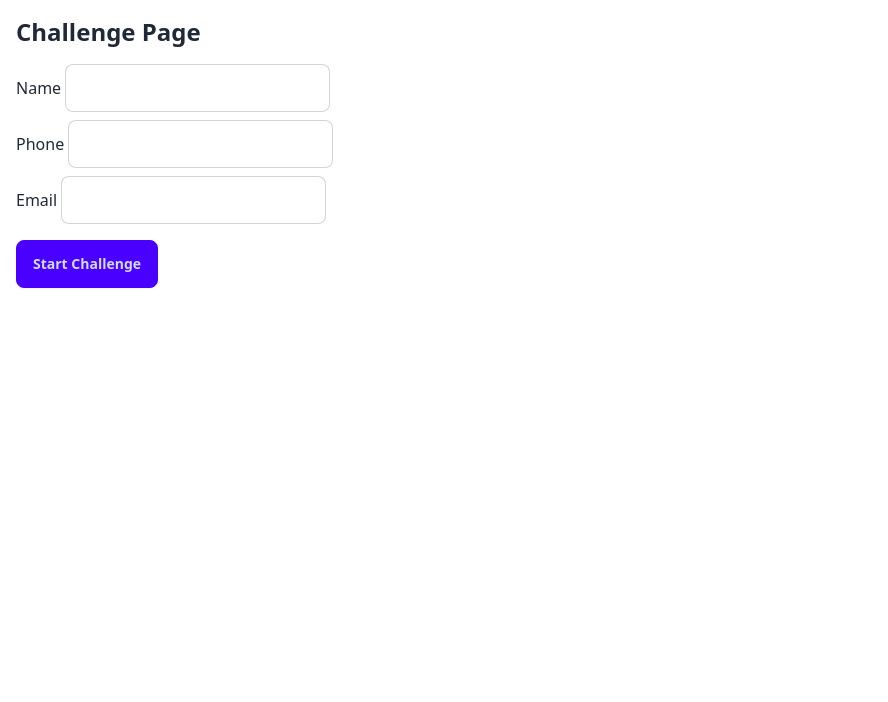
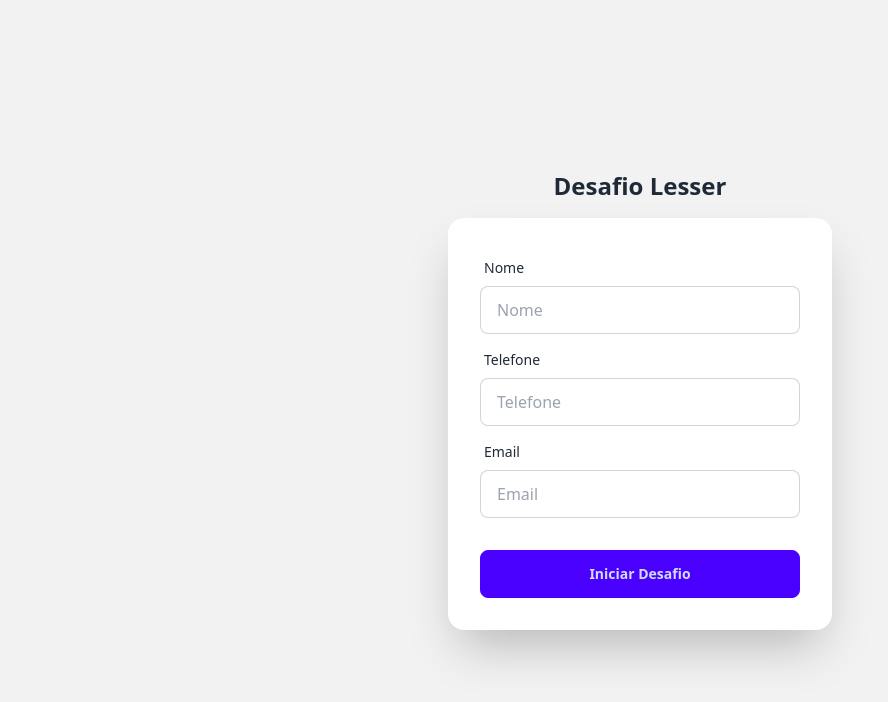
Before and after one commit to fgomes1/Sveltekit-Challenge, a SvelteKit app: page / in a window 1280 px wide. Shown: the top 702 px of the page, without its empty margins (0-888 px from the left). Built offline with nearby package versions, Linux system fonts and the light colour scheme.

Commit message:
style: new form

```diff
--- a/src/lib/index.ts
+++ /dev/null
@@ -1 +0,0 @@
-// place files you want to import through the `$lib` alias in this folder.
--- a/src/routes/+page.svelte
+++ b/src/routes/+page.svelte
@@ -5,12 +5,6 @@
     let name = '';
     let phone = '';
     let email = '';
-
-    const formatTime = (seconds: number): string => {
-        const mm = Math.floor(seconds / 60).toString().padStart(2, '0');
-        const ss = Math.floor(seconds % 60).toString().padStart(2, '0');
-        return `${mm}:${ss}`;
-    };
 
     function handleStartChallenge(): void {
         challengeStarted.set(true);
@@ -27,6 +21,12 @@
         showModal.set(true);
     }
 
+    function handlePhoneInput(event: Event): void {
+        const input = event.target as HTMLInputElement;
+        input.value = input.value.replace(/\D/g, '');
+        phone = input.value;
+    }
+
     // Reactive block to auto-show modal when timer reaches 0 and challenge hasn't been submitted.
     $: if ($challengeStarted && $timer === 0 && $challengeResult === null) {
         challengeResult.set('failure');
@@ -34,39 +34,54 @@
     }
 </script>
 
-<div class="p-4 relative">
-    <h1 class="text-2xl font-bold mb-4">Challenge Page</h1>
+<div class="hero bg-base-200 min-h-screen flex flex-col items-center justify-center p-4">
+    <div class="text-center mb-4">
+        <h1 class="text-2xl font-bold">Desafio Lesser</h1>
+        {#if $challengeStarted}
+            <p class="mt-4 items-center justify-center">Contagem:
+                <span class="countdown font-mono text-6xl" class:countdown-red={$timer <= 5} data-testid="countdown">
+                    <span style="--value:{Math.floor($timer / 60)};"></span>:
+                    <span style="--value:{$timer % 60};"></span>
+                </span>
+            </p>
+        {/if}
+    </div>
+    <div class="card bg-base-100 w-full max-w-sm shadow-2xl">
+        <form class="card-body" on:submit|preventDefault={handleStartChallenge}>
           <div class="form-control">
-        <label class="input-group">
-            <span>Name</span>
-            <input type="text" bind:value={name} class="input input-bordered" />
+            <label class="label">
+              <span class="label-text">Nome</span>
             </label>
+            <input type="text" placeholder="Nome" class="input input-bordered" bind:value={name} required />
           </div>
-    <div class="form-control mt-2">
-        <label class="input-group">
-            <span>Phone</span>
-            <input type="text" bind:value={phone} class="input input-bordered" />
+          <div class="form-control">
+            <label class="label">
+              <span class="label-text">Telefone</span>
             </label>
+            <input type="text" placeholder="Telefone" class="input input-bordered" bind:value={phone} on:input={handlePhoneInput} required />
           </div>
-    <div class="form-control mt-2">
-        <label class="input-group">
-            <span>Email</span>
-            <input type="email" bind:value={email} class="input input-bordered" />
+          <div class="form-control">
+            <label class="label">
+              <span class="label-text">Email</span>
             </label>
+            <input type="email" placeholder="Email" class="input input-bordered" bind:value={email} required />
           </div>
-    <button class="btn btn-primary mt-4 hover:bg-blue-700 hover:shadow-lg transition duration-300" on:click={handleStartChallenge}>Start Challenge</button>
-
+          <div class="form-control mt-6">
+            <button class="btn btn-primary w-full" type="submit">Iniciar Desafio</button>
+          </div>
           {#if $challengeStarted}
-        <div class="mt-4">
-            <p>Countdown: {formatTime($timer)}</p>
-            <button class="btn btn-accent mt-2 hover:bg-green-700 hover:shadow-lg transition duration-300" on:click={handleSubmitChallenge}>Enviar</button>
-            <a href="/candidate" class="btn btn-secondary mt-2 ml-2 hover:bg-gray-700 hover:shadow-lg transition duration-300">Candidate</a>
+            <div class="mt-4 w-full flex flex-col space-y-2">
+                <button class="btn btn-accent w-full hover:bg-green-700 hover:shadow-lg transition duration-300" type="button" on:click={handleSubmitChallenge}>Enviar</button>
+                <a href="/candidate" class="btn btn-secondary w-full hover:bg-gray-700 hover:shadow-lg transition duration-300">Candidato</a>
             </div>
           {/if}
+        </form>
+    </div>
+</div>
 
 {#if $showModal}
-        <div class="modal modal-open" role="dialog" aria-modal="true" on:click|self={() => showModal.set(false)} on:keydown|self={(e) => e.key === 'Escape' && showModal.set(false)}>
-            <div class="modal-box relative">
+    <div class="modal modal-open" role="dialog" aria-modal="true" data-testid="modal" on:click={() => showModal.set(false)}>
+        <div class="modal-box relative" on:click|stopPropagation>
             <button id="close-modal-button" class="btn btn-sm btn-circle absolute right-2 top-2 hover:bg-red-500 hover:shadow-xl transition duration-300" on:click={() => showModal.set(false)}>✕</button>
             {#if $challengeResult === 'success'}
                 <p class="text-green-500 font-bold">Desafio finalizado com sucesso!</p>
@@ -76,4 +91,9 @@
         </div>
     </div>
 {/if}
-</div>
+
+<style>
+    .countdown-red {
+        color: red;
+    }
+</style>
--- a/src/routes/candidate/+page.svelte
+++ b/src/routes/candidate/+page.svelte
@@ -8,14 +8,24 @@
 <div class="p-4 relative">
     <!-- Back to Challenge button in the top right corner -->
     <button class="btn btn-primary absolute top-4 right-4" on:click={() => goto('/')}>
-        Back to Challenge
+        Voltar ao Desafio
     </button>
-    <h1 class="text-2xl font-bold mb-4">Candidate Page</h1>
+    <h1 class="text-2xl font-bold mb-4 text-center">Página do Candidato</h1>
     {#if $challengeStarted && data}
-        <p>Name: {data.name}</p>
-        <p>Phone: {data.phone}</p>
-        <p>Email: {data.email}</p>
+        <div class="flex justify-center">
+            <div class="card card-side bg-base-100 shadow-xl">
+                <figure>
+                    <img src="https://img.daisyui.com/images/stock/photo-1635805737707-575885ab0820.webp" alt="Candidate" />
+                </figure>
+                <div class="card-body">
+                    <h2 class="card-title">Informações do Candidato</h2>
+                    <p>Nome: {data.name}</p>
+                    <p>Telefone: {data.phone}</p>
+                    <p>Email: {data.email}</p>
+                </div>
+            </div>
+        </div>
     {:else}
-        <p>The challenge has not been started yet.</p>
+        <p class="text-center">O desafio ainda não começou.</p>
     {/if}
 </div>
```
Also changed, not shown: 2 other files (tests, documents, lock files or other folders). Lines whose indentation alone changed are shown as unchanged.
